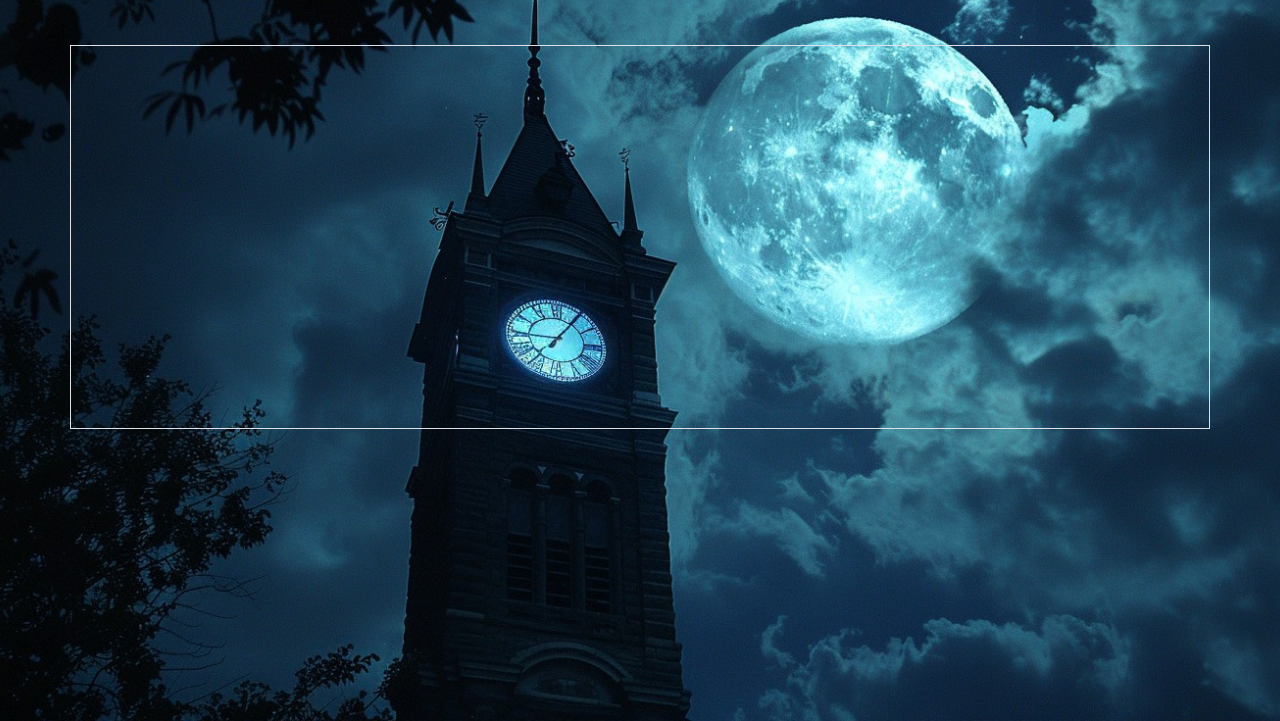
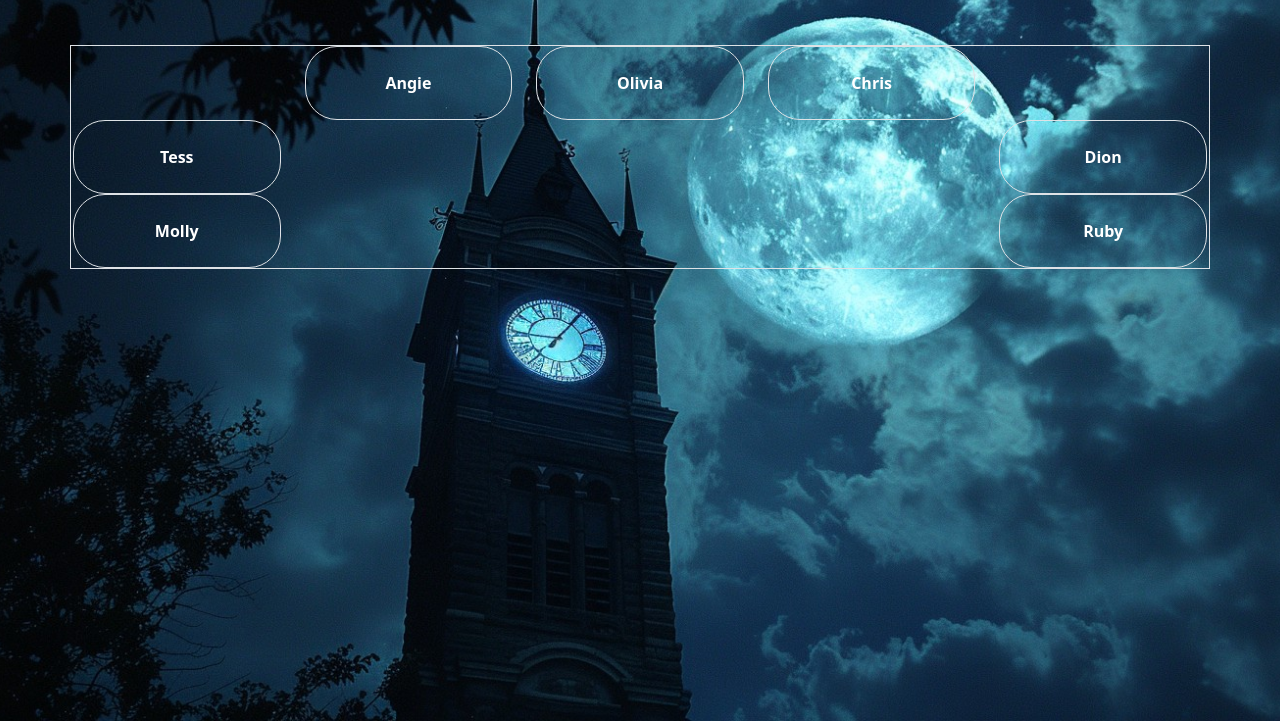
Before and after one commit to mhm1117/botc, a plain HTML site: page index.html in a window 1280 px wide. Shown: the part 79-800 px from the top of the page. Drawn offline with Linux system fonts and the light colour scheme.

Commit message:
starting player grid

```diff
--- a/index.html
+++ b/index.html
@@ -16,8 +16,58 @@
         </div>
     </div>
 
-    <div id="circle-container" class="container border h-50 mt-5">
+    <div id="circle-container" class="container mt-5 d-grid g-1 text-center text-white fw-bold border">
+        <div class="row">
+            <div class="col">
 
+            </div>
+            <div class="col">
+                <div class="p-4 border rounded-5">Angie</div>
+            </div>
+            <div class="col">
+                <div class="py-4 border rounded-5">Olivia</div>
+            </div>
+            <div class="col">
+                <div class="py-4 border rounded-5">Chris</div>
+            </div>
+            <div class="col">
+
+            </div>
+        </div>
+        <div class="row">
+            <div class="col">
+                <div class="py-4 border rounded-5">Tess</div>
+            </div>
+            <div class="col">
+
+            </div>
+            <div class="col">
+
+            </div>
+            <div class="col">
+
+            </div>
+            <div class="col">
+                <div class="py-4 border rounded-5">Dion</div>
+            </div>
+        </div>
+        <div class="row">
+            <div class="col">
+                <div class="py-4 border rounded-5">Molly</div>
+            </div>
+            <div class="col">
+
+            </div>
+            <div class="col">
+
+            </div>
+            <div class="col">
+
+            </div>
+            <div class="col">
+                <div class="py-4 border rounded-5">Ruby</div>
+            </div>
+        </div>
     </div>
 </body>
 </html>
```
